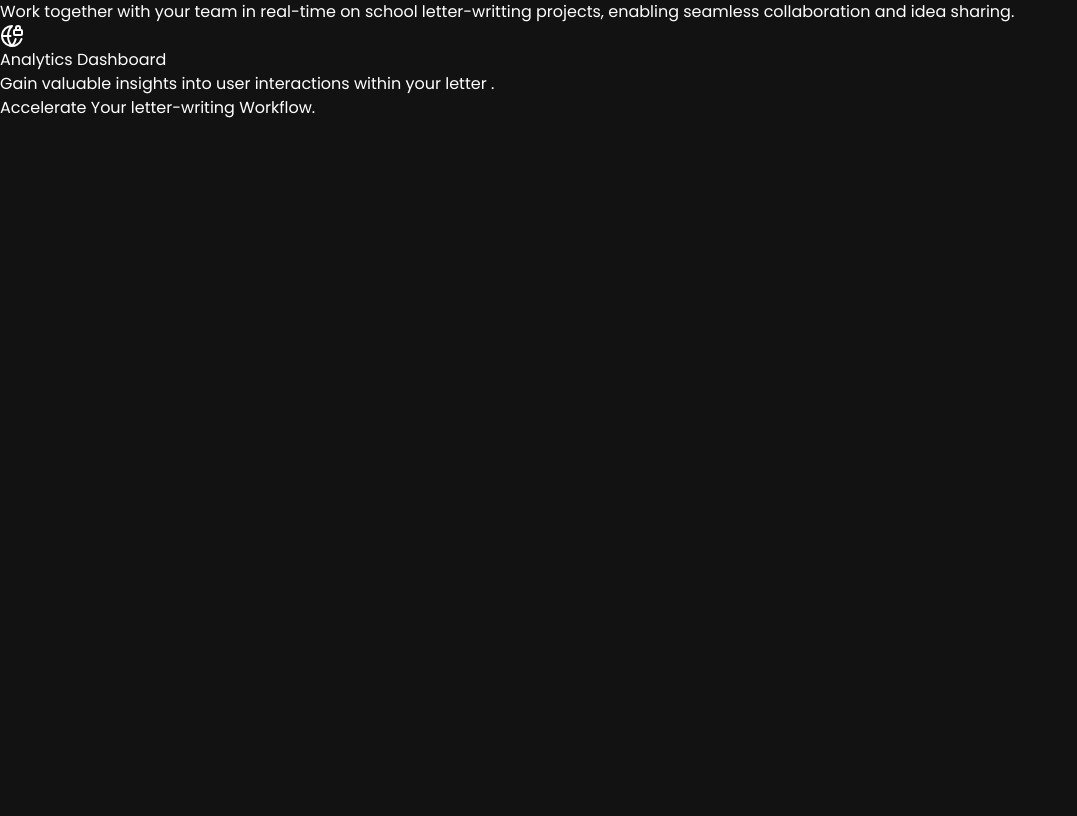
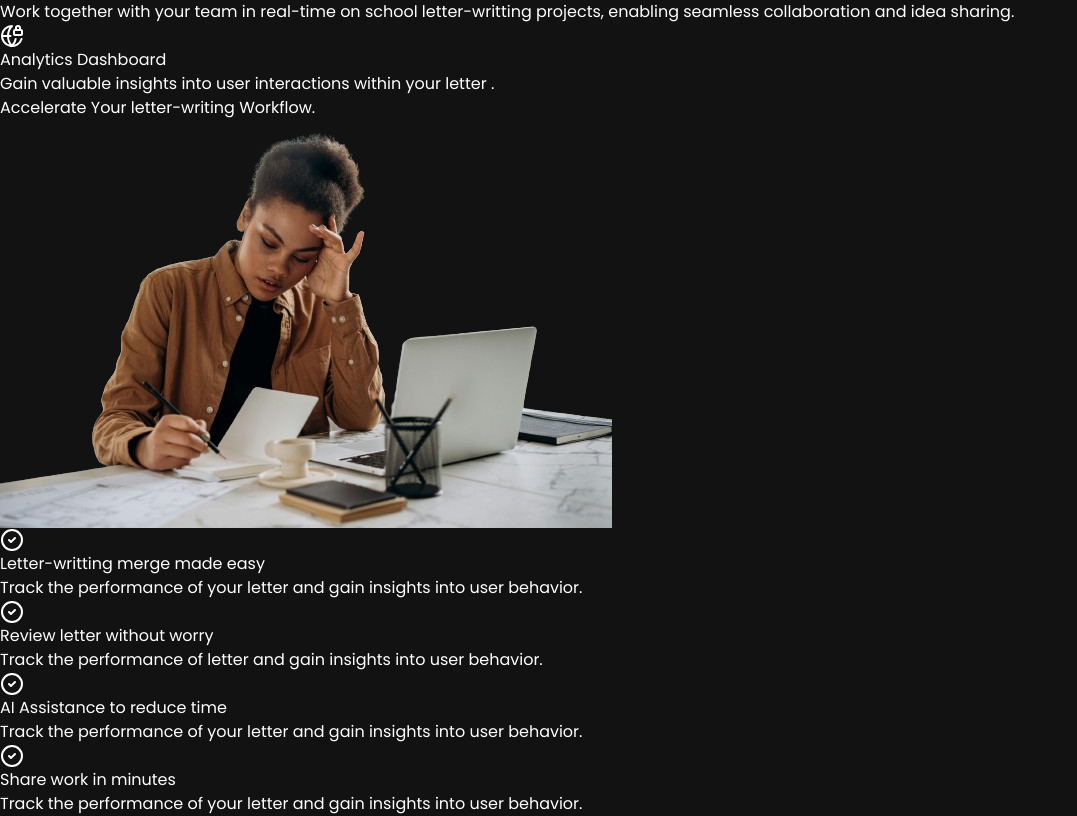
Before and after one commit to covey-codes/Lettera-project, a React (Vite) app: page / in a window 1280 px wide. Shown: the part 1660-2476 px from the top of the page, without its empty margins (0-1077 px from the left). Before the commit the page ends 1780 px from the top, so only its background shows below. Built offline with nearby package versions, Linux system fonts and the light colour scheme.

Commit message:
5th commit

```diff
--- a/src/components/Workflow.jsx
+++ b/src/components/Workflow.jsx
@@ -1,5 +1,6 @@
 import { CheckCircle2 } from "lucide-react";
 import filler from "../assets/letterapic1.png";
+import { checklistItems } from "../constants";
 
 const Workflow = () => {
   return (
@@ -7,7 +8,24 @@ const Workflow = () => {
       <h2 className="text-3xl sm:text-5xl lg:text-6xl text-center mt-6 tracking-wide">Accelerate Your <span className="bg-gradient-to-r from-orange-500 to-orange-800 text-transparent bg-clip-text">letter-writing Workflow.
       </span>
       </h2>
-
+      <div className="flex flex-wrap justify-center">
+        <div className="p-2 w-full lg:w-1/2">
+          <img src={filler} alt="" />
+        </div>
+        <div className="pt-12 w-full lg:w-1/2">
+        {checklistItems.map((item, index) => (
+            <div key={index} className="flex mb-12">
+                <div className="text-green-400 mx-6 bg-neutral-900 h-10 w-10 p-2 justify-center items-center rounded-full">
+                    <CheckCircle2 />
+                </div>
+                <div>
+                    <h5 className="mt-1 mb-2 text-xl">{item.title}</h5>
+                    <p className="text-md text-neutral-500">{item.description}</p>
+                </div>
+            </div>
+        ))}
+        </div>
+      </div>
     </div>
   )
 }
--- a/src/constants/index.jsx
+++ b/src/constants/index.jsx
@@ -54,23 +54,23 @@ export const features = [
 
 export const checklistItems = [
   {
-    title: "Code merge made easy",
+    title: "Letter-writting merge made easy",
     description:
-      "Track the performance of your VR apps and gain insights into user behavior.",
+      "Track the performance of your letter and gain insights into user behavior.",
   },
   {
-    title: "Review code without worry",
+    title: "Review letter without worry",
     description:
-      "Track the performance of your VR apps and gain insights into user behavior.",
+      "Track the performance of letter and gain insights into user behavior.",
   },
   {
     title: "AI Assistance to reduce time",
     description:
-      "Track the performance of your VR apps and gain insights into user behavior.",
+      "Track the performance of your letter and gain insights into user behavior.",
   },
   {
     title: "Share work in minutes",
     description:
-      "Track the performance of your VR apps and gain insights into user behavior.",
+      "Track the performance of your letter and gain insights into user behavior.",
   },
 ];
```
